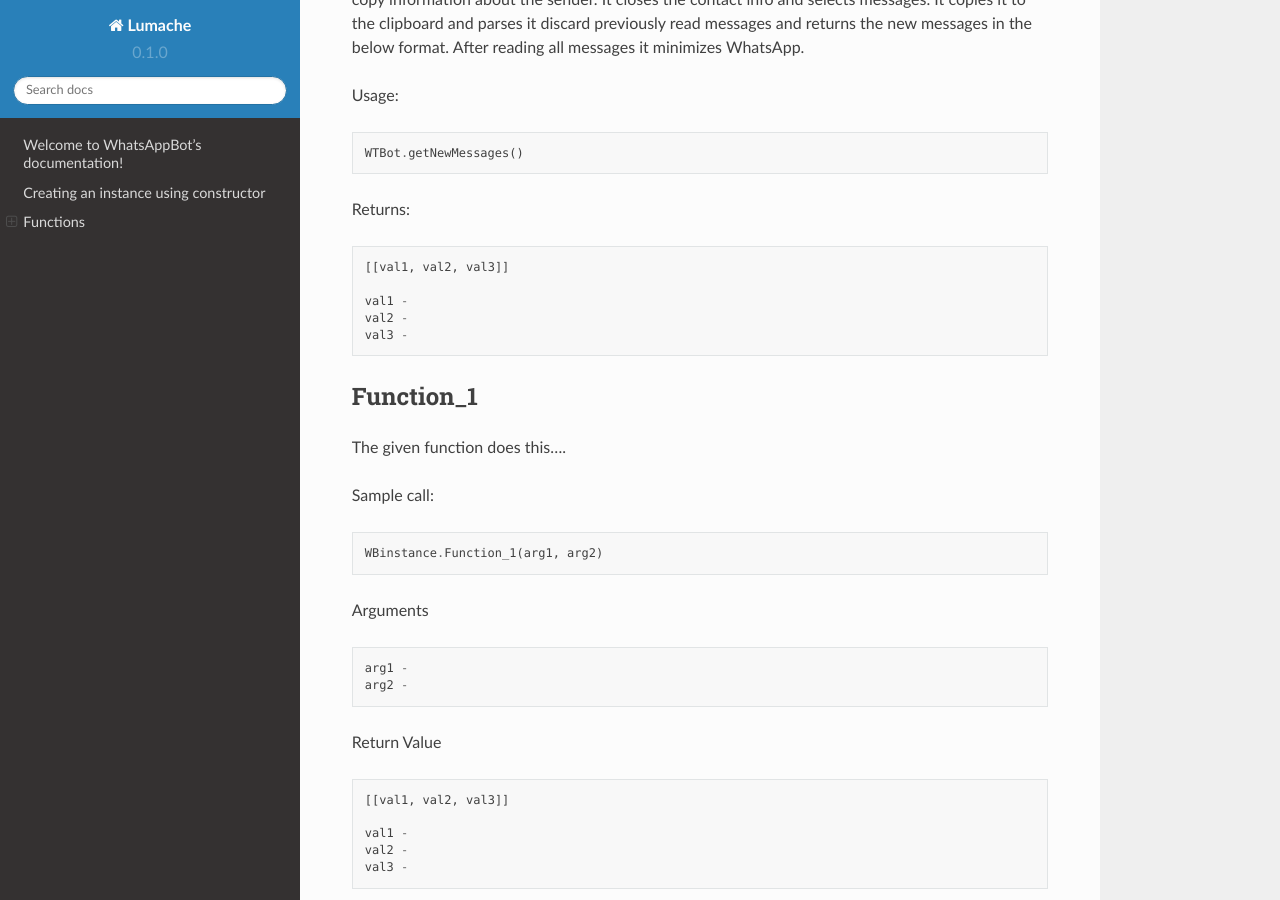
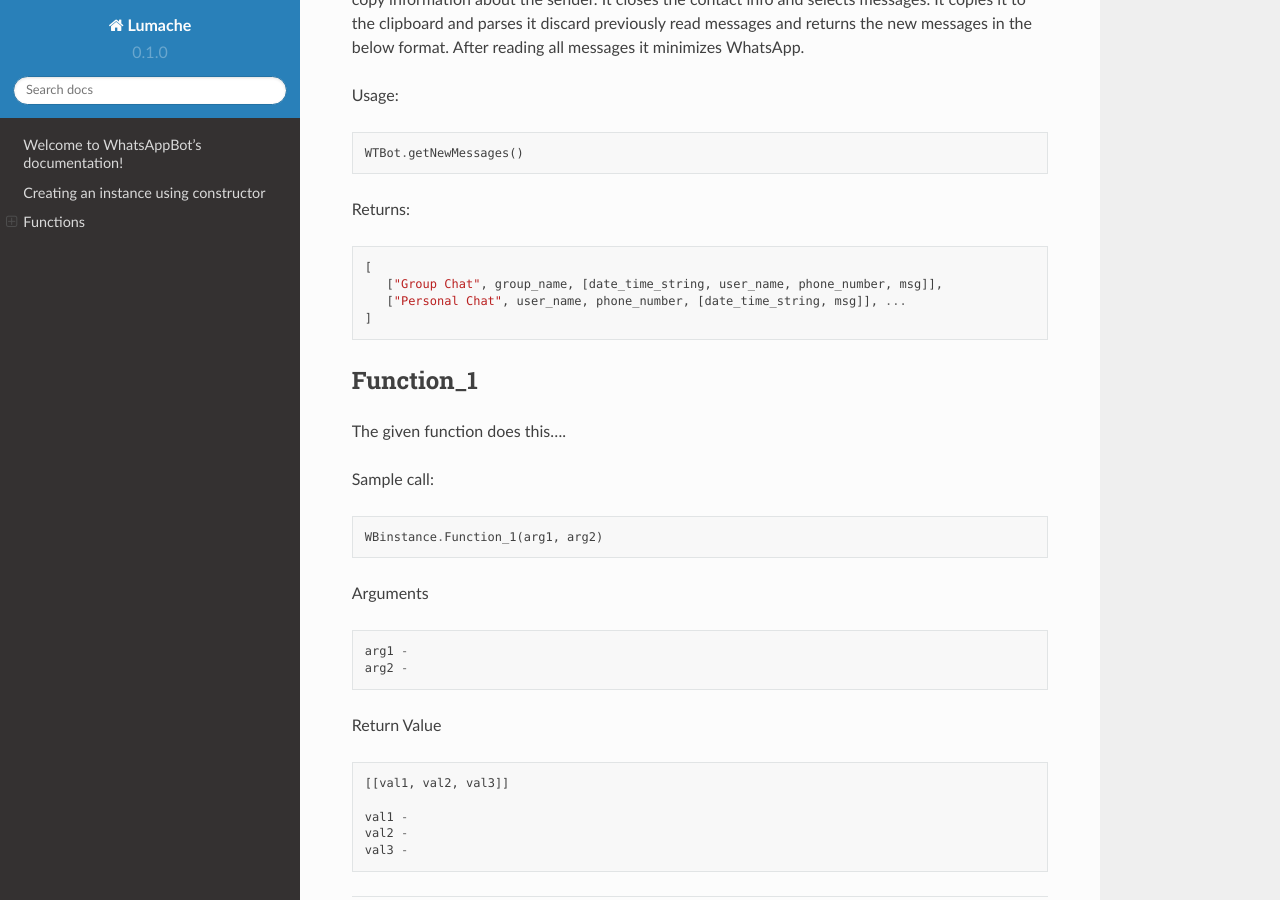
Before and after one commit to ArvindR07/WhatsAppBotDocs, a Sphinx documentation site: the page built from docs/source/index.rst, in a window 1280 px wide and 900 px high, scrolled down 1837 px. Built offline with Sphinx 7.4.7 and the Read the Docs theme 2.0.0, drawn with Linux system fonts in a browser that asks for light colours.

Commit message:
Update index.rst

```diff
--- a/docs/source/index.rst
+++ b/docs/source/index.rst
@@ -79,11 +79,10 @@ Returns:
 
 .. code:: python
 
-   [[val1, val2, val3]]
-
-   val1 -
-   val2 -
-   val3 -
+   [
+      ["Group Chat", group_name, [date_time_string, user_name, phone_number, msg]],
+      ["Personal Chat", user_name, phone_number, [date_time_string, msg]], ...
+   ]
 
 =============================
 Function_1
```
